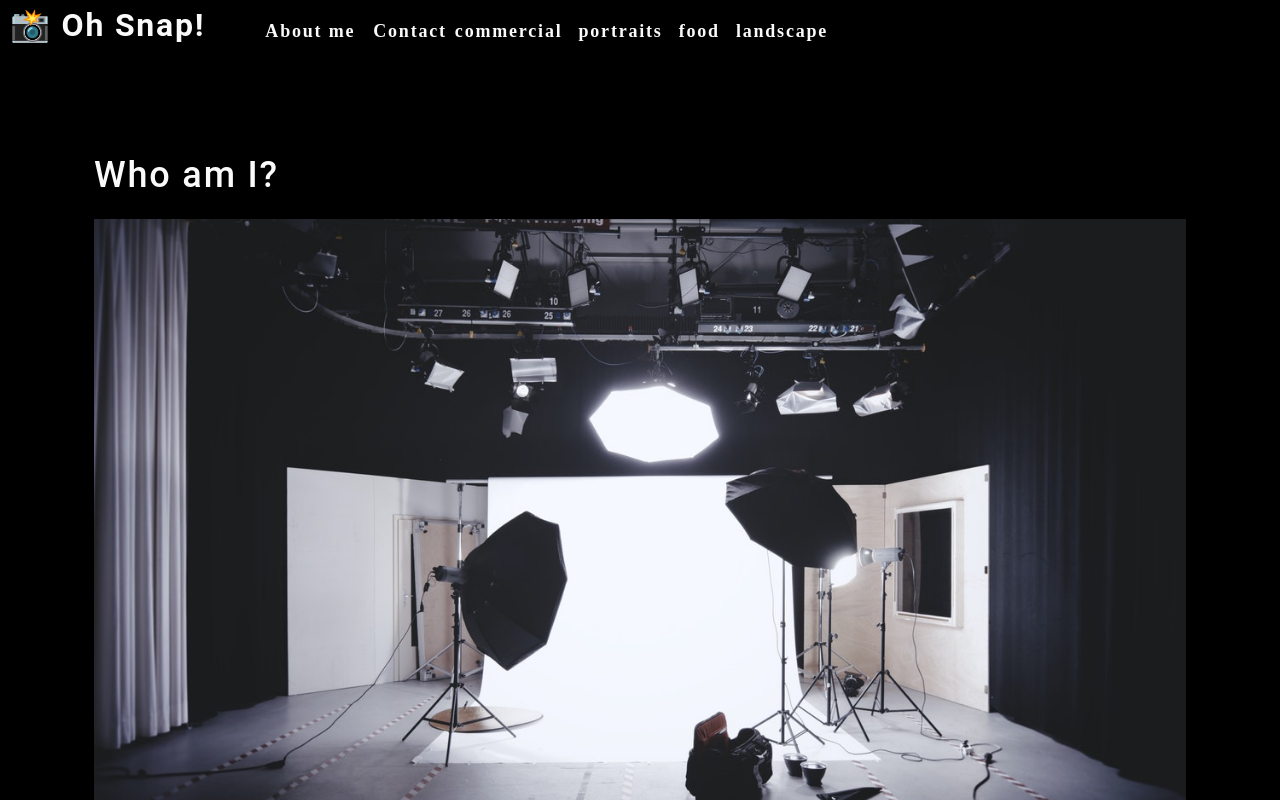
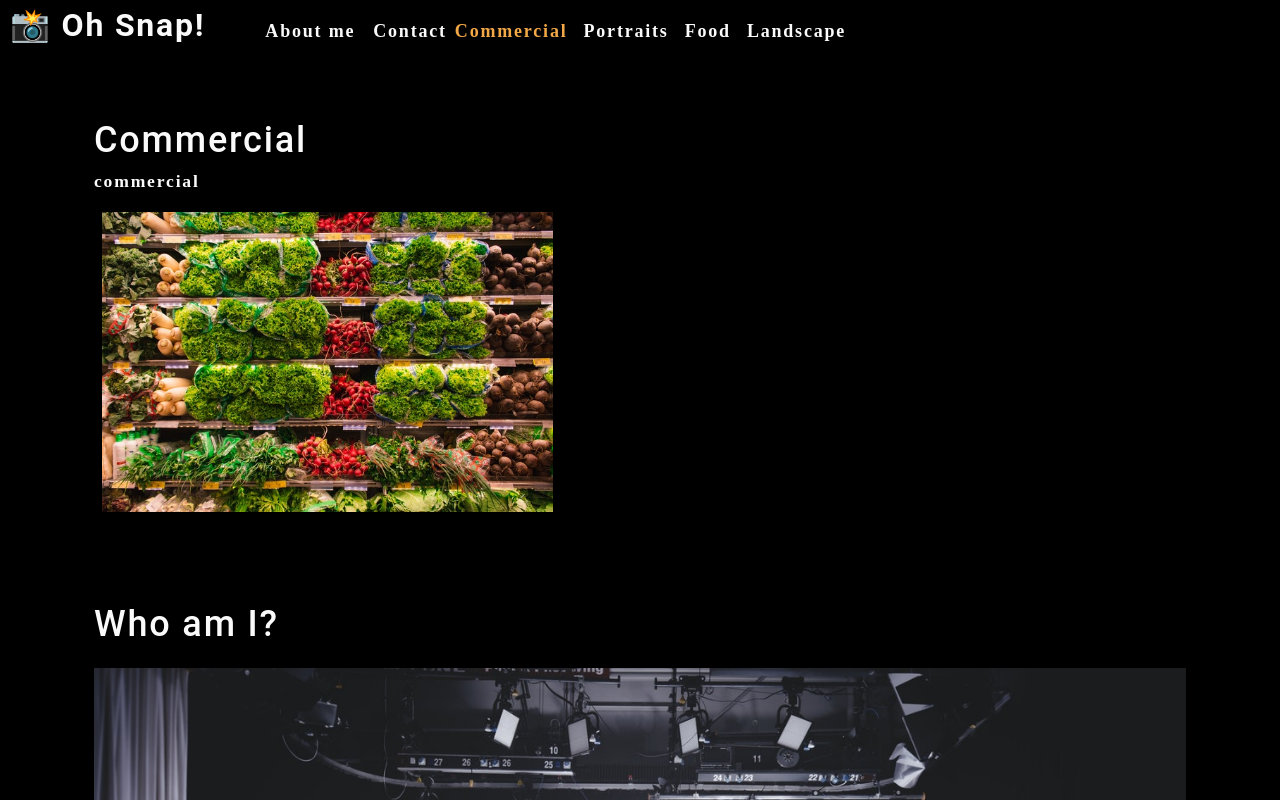
Before and after one commit to ancosta993/photo-port, a React (Create React App) app: page / in a window 1280 px wide. Shown: the top 800 px of the page. Built offline with nearby package versions, Linux system fonts and the light colour scheme.

Commit message:
added gallary and props

```diff
--- a/src/App.js
+++ b/src/App.js
@@ -1,13 +1,31 @@
-import React from 'react';
+import React, {useState} from 'react';
 import './App.css';
 import About from './components/About';
 import Nav from './components/Nav';
+import Gallery from './components/Gallery';
 
 function App() {
+  const [categories] = useState([
+    {
+      name: 'commercial',
+      description: 'Photos of grocery stores, food trucks, and other commercial projects',
+    },
+    { name: 'portraits', description: 'Portraits of people in my life' },
+    { name: 'food', description: 'Delicious delicacies' },
+    { name: 'landscape', description: 'Fields, farmhouses, waterfalls, and the beauty of nature' },
+  ]);
+
+  const [currentCategory, setCurrentCategory] = useState(categories[0]);
+
   return (
     <div>
-      <Nav></Nav>
+      <Nav
+      categories={categories}
+      setCurrentCategory={setCurrentCategory}
+      currentCategory={currentCategory}
+      ></Nav>
       <main>
+        <Gallery></Gallery>
         <About></About>
       </main>
     </div>
--- /dev/null
+++ b/src/components/Gallery/index.js
@@ -0,0 +1,25 @@
+import React from 'react';
+import {capitalizeFirstLetter} from '../../utils/helpers';
+import photo from '../../assets/small/commercial/0.jpg';
+
+function Gallery(props){
+   const currentCategory = {
+      name: 'commercial',
+      description:'Photos of grocery stores, food trucks, and other commercial projects',
+   };
+   return (
+      <section>
+         <h1>{capitalizeFirstLetter(currentCategory.name)}</h1>
+         <p>{currentCategory.name}</p>
+         <div className='flex-row'>
+            <img
+               src={photo}
+               alt='Commercial Example'
+               className='img-thumbnail mx-1'
+            />
+         </div>
+      </section>
+   );
+}
+
+export default Gallery;
--- a/src/components/Nav/index.js
+++ b/src/components/Nav/index.js
@@ -1,23 +1,15 @@
-import React from 'react';
+import React, {useEffect} from 'react';
+import {capitalizeFirstLetter} from '../../utils/helpers';
 
-function Nav(){
-   const categories = [
-      {
-        name: "commercial",
-        description:
-          "Photos of grocery stores, food trucks, and other commercial projects",
-      },
-      { name: "portraits", description: "Portraits of people in my life" },
-      { name: "food", description: "Delicious delicacies" },
-      {
-        name: "landscape",
-        description: "Fields, farmhouses, waterfalls, and the beauty of nature",
-      },
-    ];
-    // function for eventListener in nav links
-    function categorySelected(name){
-      console.log(`${name} clicked`);
-    }
+function Nav(props){
+   const {
+      categories = [],
+      setCurrentCategory,
+      currentCategory,
+    } = props;
+    useEffect(()=>{
+      document.title = capitalizeFirstLetter(currentCategory.name);
+    }, [currentCategory]);
    return (
       <header className='flex-row px-1'>
           <h2>
@@ -36,10 +28,10 @@
                   <span>Contact</span>
                </li>
                {categories.map((category) => (
-                  <li className='mx-1'
+                  <li className={`mx-1 ${currentCategory.name === category.name && 'navActive'}`}
                   key={category.name}>
-                     <span onClick={() => categorySelected(category.name)}>
-                        {category.name}
+                     <span onClick={() => {setCurrentCategory(category)}}>
+                        {capitalizeFirstLetter(category.name)}
                      </span>
                   </li>
                ))}
```
